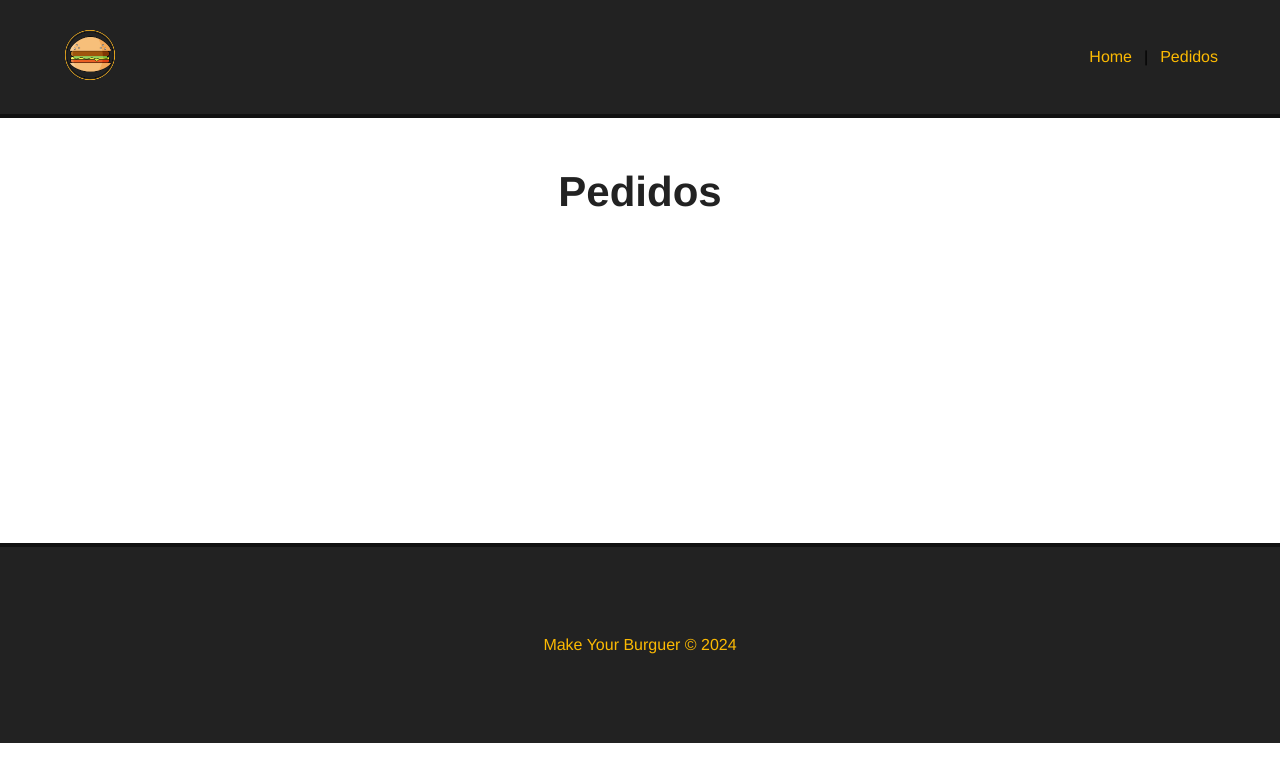
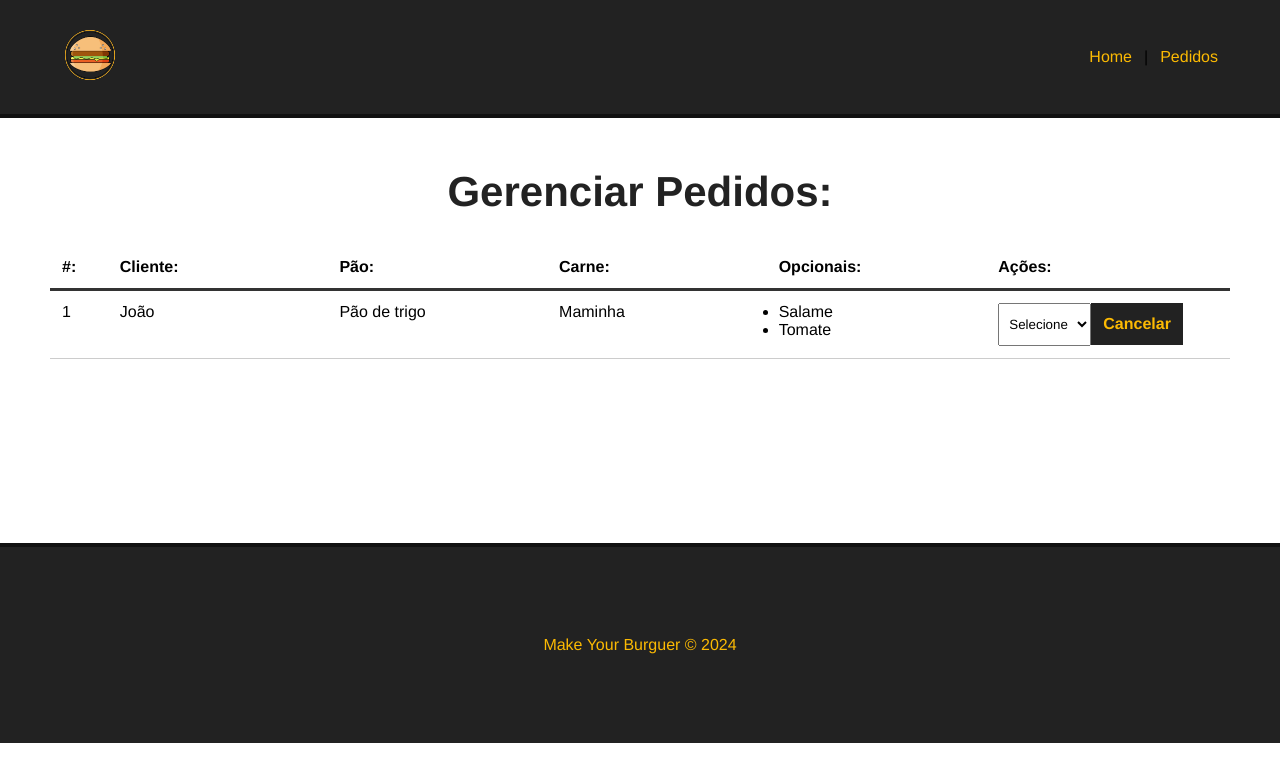
Before and after one commit to Gustavo12386/site_vue, a Vue app: page /pedidos in a window 1280 px wide. Shown: the top 782 px of the page. Built offline with nearby package versions, Linux system fonts and the light colour scheme.

Commit message:
criando dashboard

```diff
--- /dev/null
+++ b/src/components/Dashboard.vue
@@ -0,0 +1,99 @@
+<template>
+  <div id="burguer-table">
+    <div>
+      <div id="burguer-table-heading">
+        <div class="order-id">#:</div>
+        <div>Cliente:</div>
+        <div>Pão:</div>
+        <div>Carne:</div>
+        <div>Opcionais:</div>
+        <div>Ações:</div>
+      </div>
+    </div>
+    <div id="burguer-table-rows">
+      <div class="burguer-table-row">
+        <div class="order-number">1</div>
+        <div>João</div>
+        <div>Pão de trigo</div>
+        <div>Maminha</div>
+        <div>
+          <ul>
+            <li>Salame</li>
+            <li>Tomate</li>
+          </ul>
+        </div>
+        <div>
+          <select name="status" class="status">
+            <option value="">Selecione</option>
+          </select>
+          <button class="delete-btn">Cancelar</button>
+        </div>
+      </div>
+    </div>
+  </div>
+</template>
+
+<script>
+export default{
+    name: "Dashboard"
+}
+</script>
+
+<style scoped>
+
+  #burguer-table{
+     max-width: 1200px;
+     margin: 0 auto;
+  }
+
+  #burguer-table-heading,
+  #burguer-table-rows,
+  .burguer-table-row{
+     display: flex;
+     flex-wrap: wrap;
+    }
+
+  #burguer-table-heading{
+     font-weight: bold;
+     padding: 12px;
+     border-bottom: 3px solid #333;
+  }
+
+  #burguer-table-heading div,
+  .burguer-table-row div{
+     width: 19%;
+  }
+
+  .burguer-table-row{
+    width: 100%;
+    padding: 12px;
+    border-bottom: 1px solid #CCC;
+  }
+
+  #burguer-table-heading .order-id,
+  .burguer-table-row .order-number{
+     width: 5%;
+  }
+
+  select{
+    padding: 12px 6px;
+  }
+
+  .delete-btn{
+    background-color: #222;
+    color: #FCBA03;
+    font-weight: bold;
+    border: 2px solid #222;
+    padding: 10px;
+    font-size: 16px;
+    margin: 0 auto;
+    cursor: pointer;
+    transition: .5s;
+  }
+
+  .delete-btn:hover{
+     background-color: transparent;
+     color: #222;
+  }
+
+</style>
--- a/src/view/Pedidos.vue
+++ b/src/view/Pedidos.vue
@@ -1,5 +1,17 @@
 <template>
   <div class="main-container">
-     <h1>Pedidos</h1>
+     <h1>Gerenciar Pedidos:</h1>
+     <Dashboard />
   </div>
 </template>
+
+<script>
+import Dashboard from "../components/Dashboard.vue";
+
+export default{
+   name: "Pedidos",
+   components:{
+      Dashboard
+   }
+}
+</script>
```
